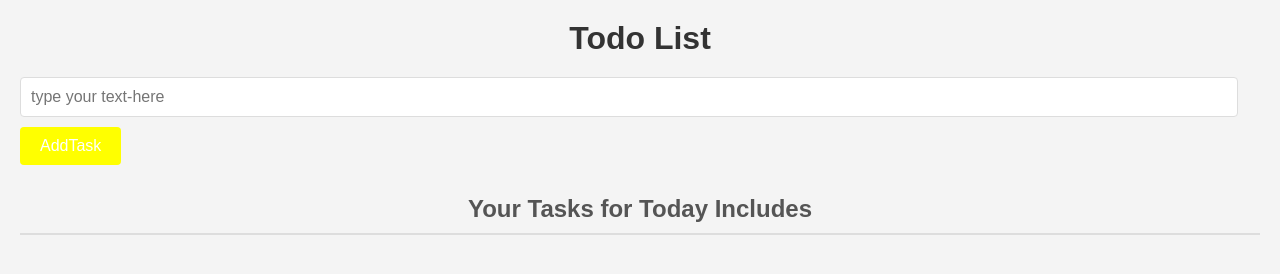
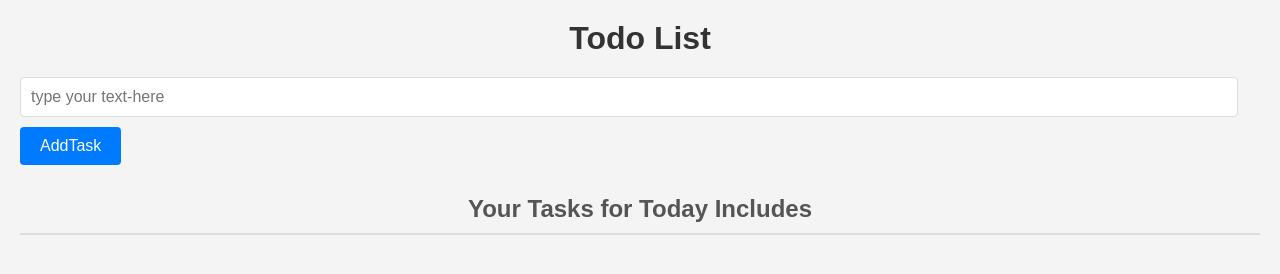
Before and after one commit to preotrix-prabhakar/TodoApp, a plain HTML site: page index.html in a window 1280 px wide. Drawn offline with Linux system fonts and the light colour scheme.

Commit message:
check confirmed

```diff
--- a/style.css
+++ b/style.css
@@ -42,8 +42,7 @@ h2 {
 /* Button styling */
 button {
   padding: 10px 20px;
-  /* background-color: #007BFF; */
-  background-color: yellow;
+  background-color: #007BFF;
   color: white;
   border: none;
   border-radius: 4px;
```
